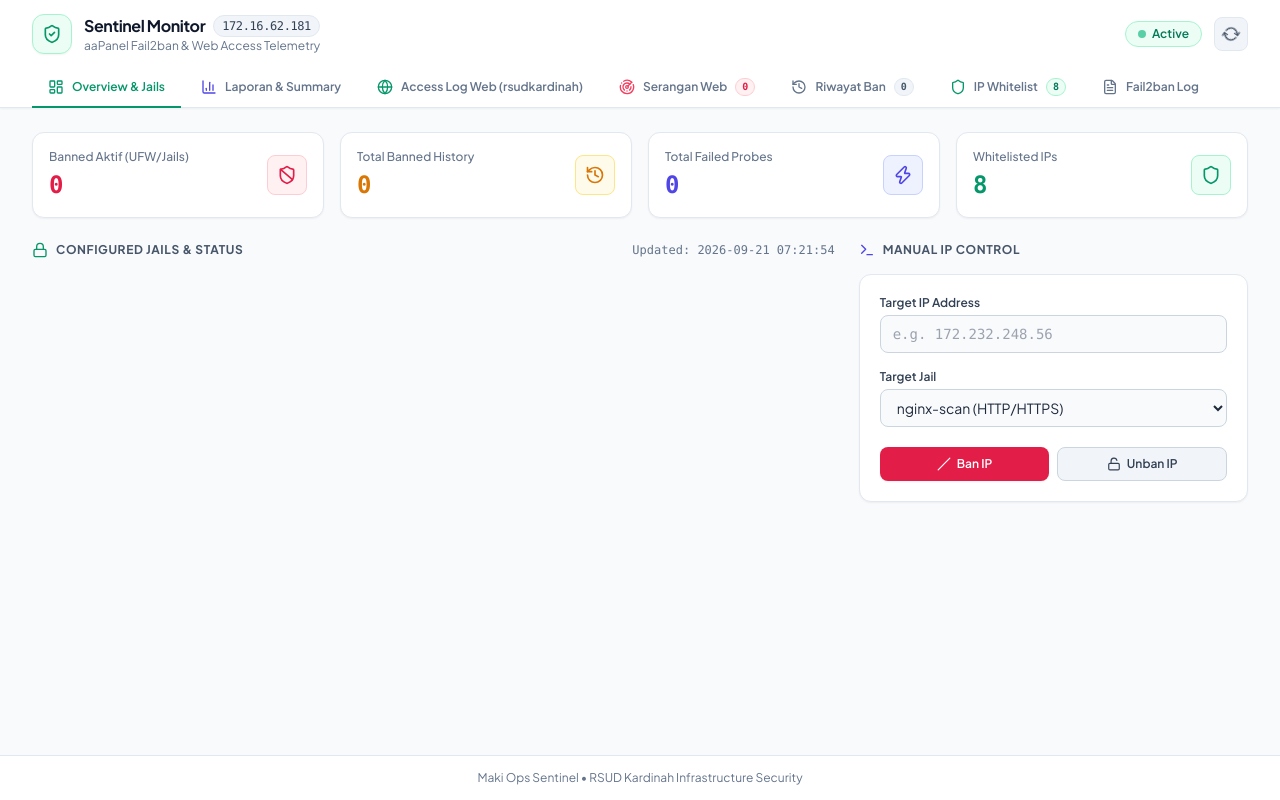
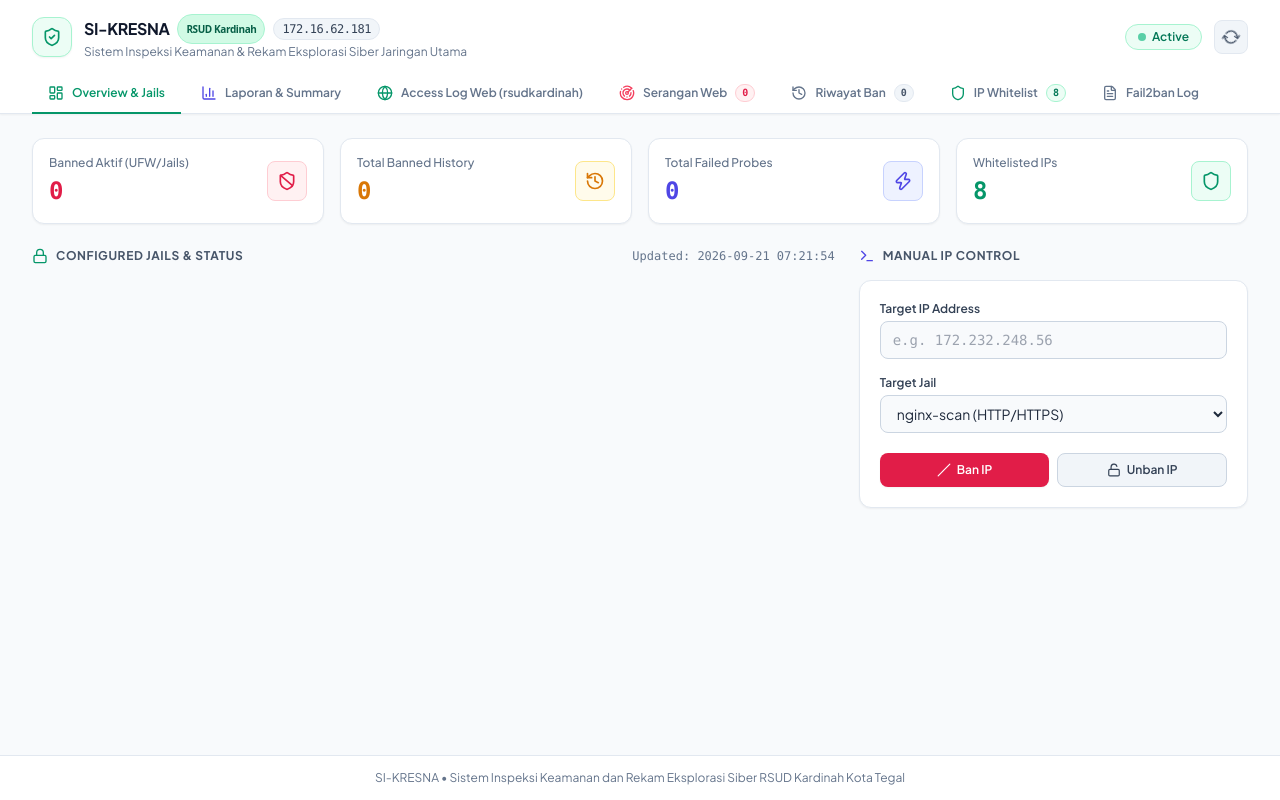
Before and after one commit to TeknoWiz-Indonesia/maki-ops-sentinel, a Flask app: page / in a window 1280 px wide. Run offline with Flask 2, Linux system fonts and the light colour scheme; data comes from the database, SQL or seed files in the repository; data that the repository does not hold is empty; some libraries are stand-ins or nearby versions.

Commit message:
feat(branding): establish official name SI-KRESNA (Sistem Inspeksi Keamanan & Rekam Eksplorasi Siber Jaringan Utama)

```diff
--- a/templates/index.html
+++ b/templates/index.html
@@ -3,7 +3,7 @@
 <head>
   <meta charset="UTF-8">
   <meta name="viewport" content="width=device-width, initial-scale=1.0">
-  <title>Fail2ban & Nginx Sentinel Dashboard — aaPanel 172.16.62.181</title>
+  <title>SI-KRESNA — Sistem Inspeksi Keamanan & Rekam Eksplorasi Siber (RSUD Kardinah)</title>
   <script src="https://cdn.tailwindcss.com"></script>
   <link rel="preconnect" href="https://fonts.googleapis.com">
   <link href="https://fonts.googleapis.com/css2?family=Plus+Jakarta+Sans:wght@400;500;600;700;800&family=JetBrains+Mono:wght@400;500;600&display=swap" rel="stylesheet">
@@ -32,10 +32,11 @@
         </div>
         <div>
           <h1 class="text-base font-bold tracking-tight text-slate-900 flex items-center gap-2">
-            Sentinel Monitor
+            SI-KRESNA
+            <span class="text-[10px] px-2 py-0.5 rounded-full bg-emerald-100 text-emerald-800 border border-emerald-200 font-sans font-semibold">RSUD Kardinah</span>
             <span class="text-xs px-2 py-0.5 rounded-full bg-slate-100 text-slate-700 border border-slate-200 font-mono font-medium">172.16.62.181</span>
           </h1>
-          <p class="text-xs text-slate-500">aaPanel Fail2ban & Web Access Telemetry</p>
+          <p class="text-xs text-slate-500">Sistem Inspeksi Keamanan & Rekam Eksplorasi Siber Jaringan Utama</p>
         </div>
       </div>
 
@@ -686,7 +687,7 @@
   </main>
 
   <footer class="border-t border-slate-200 bg-white py-3.5 text-center text-xs text-slate-500">
-    Maki Ops Sentinel • RSUD Kardinah Infrastructure Security
+    SI-KRESNA • Sistem Inspeksi Keamanan dan Rekam Eksplorasi Siber RSUD Kardinah Kota Tegal
   </footer>
 
   <script>
```
Also changed, not shown: README.md.
